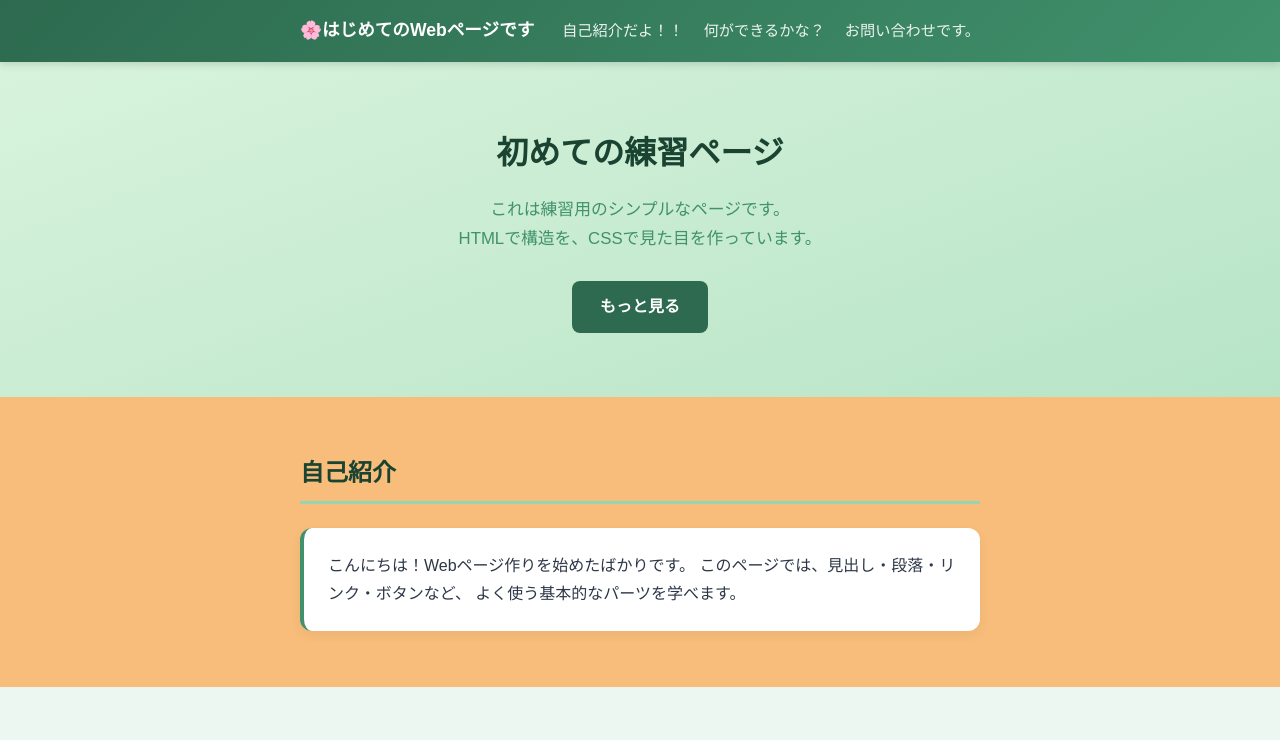
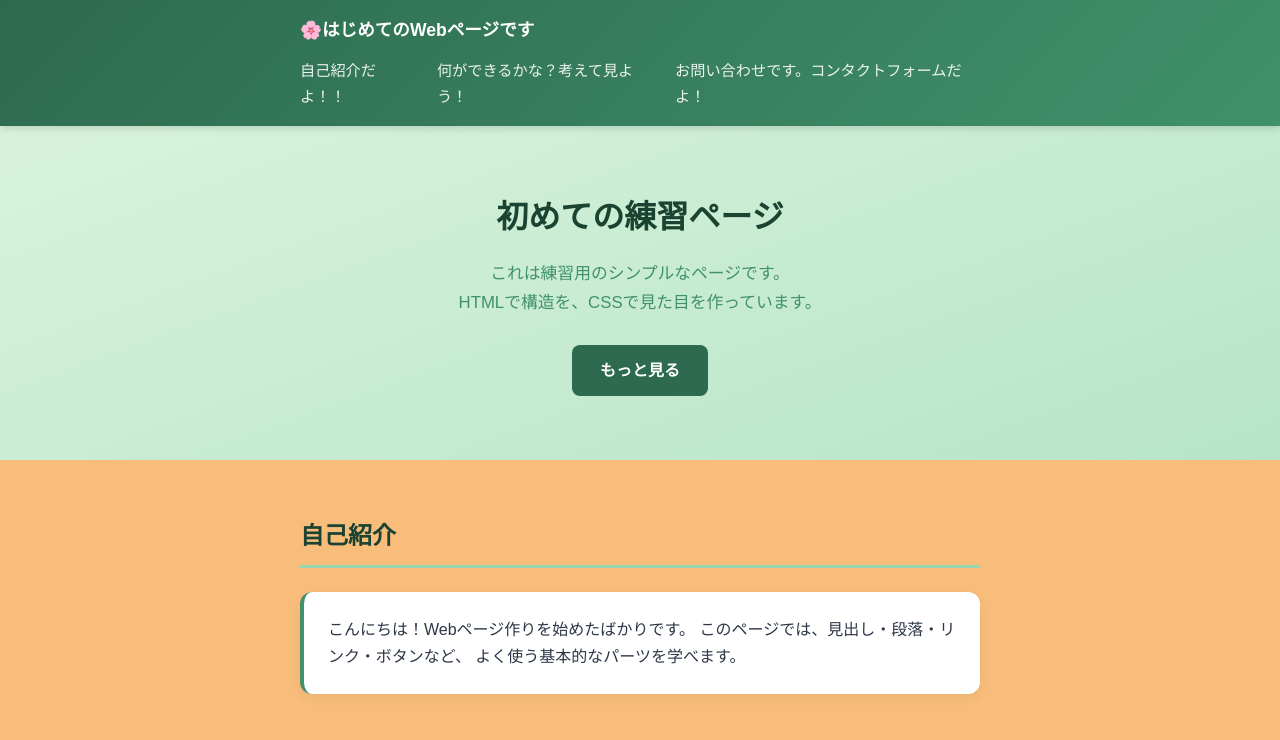
Before and after one commit to maki0315-1617/my-first-page, a website: page index.html in a window 1280 px wide. Shown: the top 740 px of the page. Drawn offline with Linux system fonts and the light colour scheme.

Commit message:
Update index.html
スキルを修正した20260709ym

```diff
--- a/index.html
+++ b/index.html
@@ -13,8 +13,8 @@
         <p class="logo">🌸はじめてのWebページです</p>
         <nav class="nav">
           <a href="#about">自己紹介だよ！！</a>
-          <a href="#skills">何ができるかな？</a>
-          <a href="#contact">お問い合わせです。</a>
+          <a href="#skills">何ができるかな？考えて見よう！</a>
+          <a href="#contact">お問い合わせです。コンタクトフォームだよ！</a>
         </nav>
       </div>
     </header>
```
